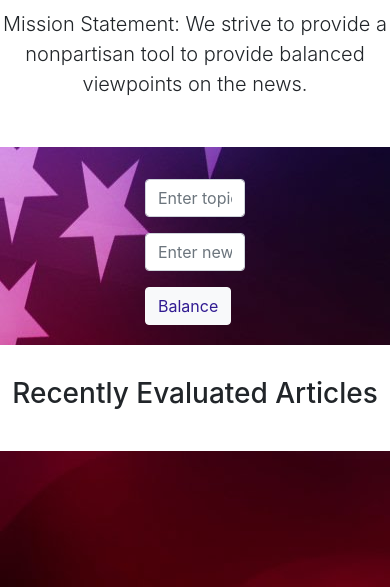
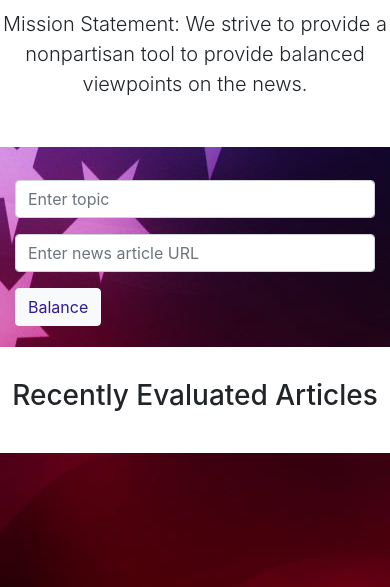
Before and after one commit to Hackdromeda/polibugs, a Flask app: page / in a window 390 px wide. Shown: the part 221-808 px from the top of the page. Run offline with Flask 2, Linux system fonts and the light colour scheme; some libraries are stand-ins or nearby versions.

Commit message:
updated grid for index.html

```diff
--- a/templates/index.html
+++ b/templates/index.html
@@ -30,10 +30,10 @@
         <h1 class="display-4">News at <span style="color: #004D40"><strong id="jumbotronTitleEnding">Equilibrium.</strong></span></h1>
         <p class="lead">Mission Statement: We strive to provide a nonpartisan tool to provide balanced viewpoints on the news.</p>
     </div>
-    <div class="container">
-        <div class="row">
-            <div class="col"></div>
-            <div class="col">
+    <div class="row">
+        <div class="col-md-4 col-sm-2"></div>
+        <div class="col-md-4 col-sm-8">
+            <div class="container">
                 <form action="{{url_for('index')}}" method="POST">
                     <div class="form-group">
                         <input class="form-control" name="topic" placeholder="Enter topic">
@@ -44,8 +44,8 @@
                     <button type="submit" class="btn btn-light" style="color: #311B92; margin-bottom: 20px;">Balance</button>
                 </form>
             </div>
-            <div class="col"></div>
         </div>
+        <div class="col-md-4 col-sm-2"></div>
     </div>
 
     <div class="jumbotron jumbotron-fluid" style="background-color: #ffffff; text-align: center;">
```
